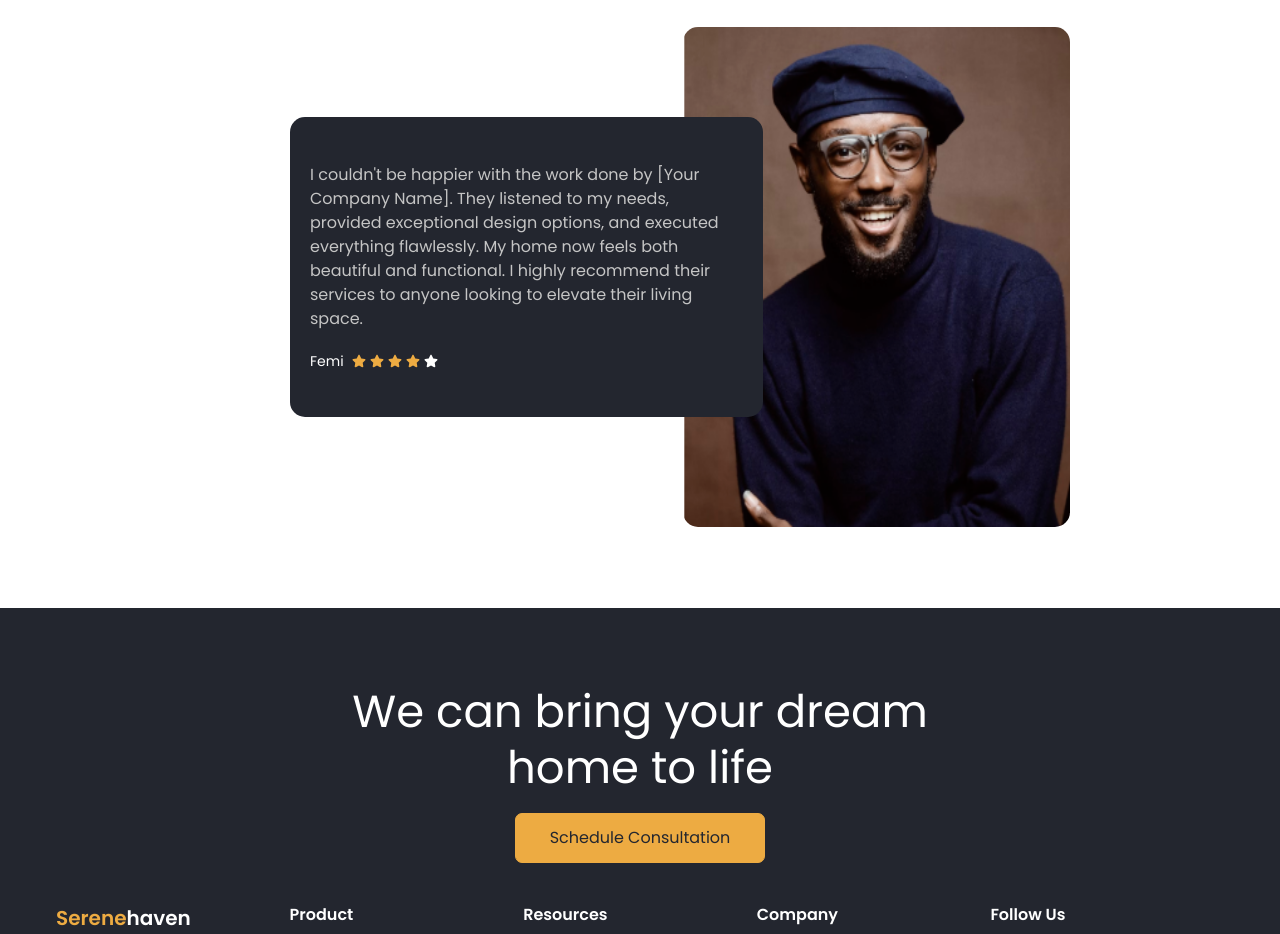
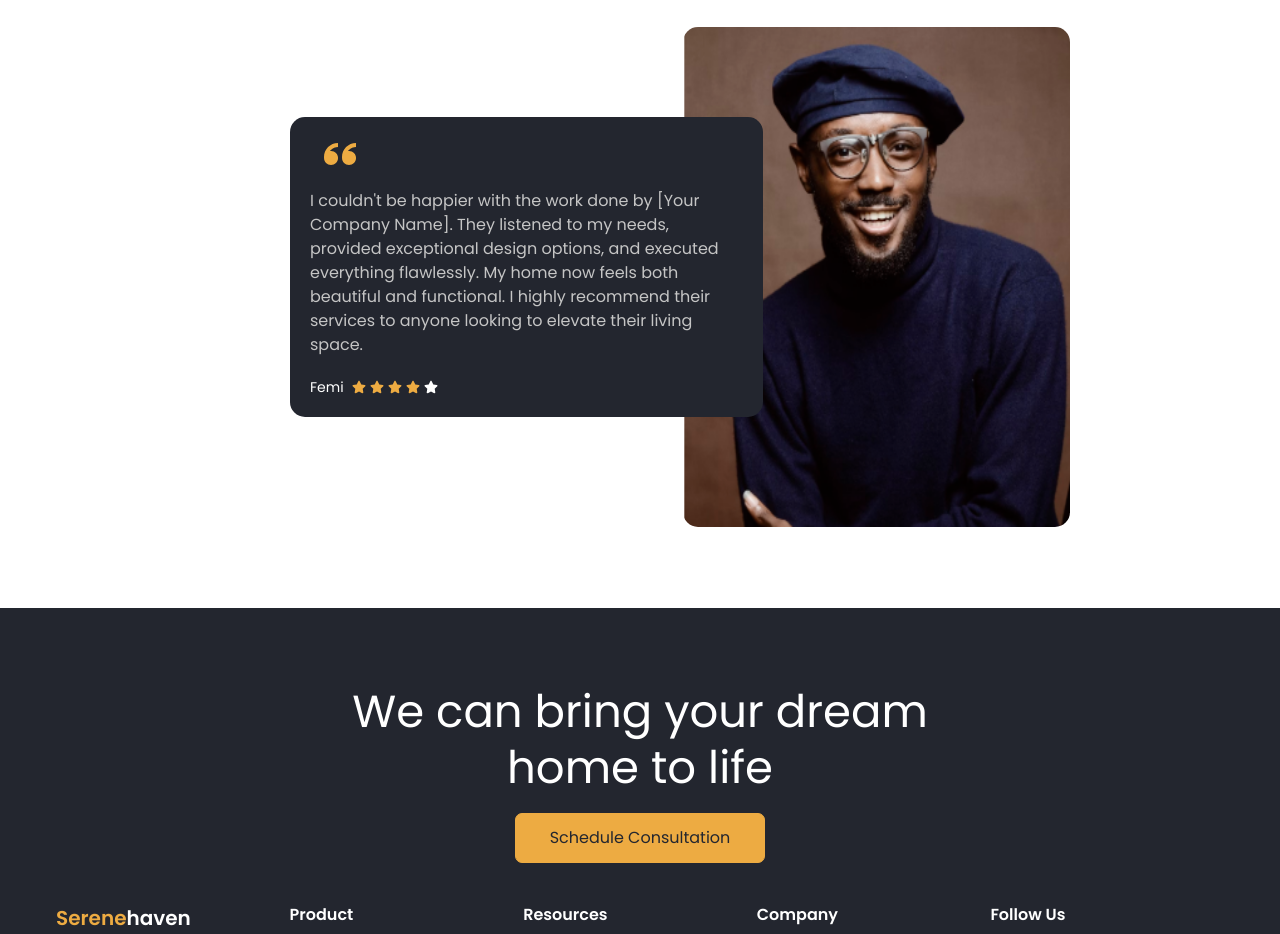
Before and after one commit to AndrewToks/landing-page, a React (Vite) app: page / in a window 1280 px wide. Shown: the part 4060-4994 px from the top of the page. Built offline with nearby package versions, Linux system fonts and the light colour scheme.

Commit message:
footer Section

```diff
--- a/src/Testimony.jsx
+++ b/src/Testimony.jsx
@@ -1,5 +1,6 @@
 import React from 'react'
 import {FaStar} from "react-icons/fa"
+import { ImQuotesLeft } from "react-icons/im";
 const Testimony = () => {
   return (
     <section>
@@ -8,6 +9,7 @@ const Testimony = () => {
             <div className='max-w-[900px] ml-auto mr-auto mt-16 flex-col lg:flex lg:flex-row justify-center items-center p-5'>
             <div>
             <div className='bg-[#23262F] mb-5 rounded-[15px] relative lg:left-20 z-[999px] max-w-[673px] h-[300px] flex justify-center flex-col gap-5 p-5'>
+            <ImQuotesLeft className='text-[#EDAB42]' size={60}/>
                 <small className='text-[#C5C5C5] text-[16px]'>
                 I couldn't be happier with the work done by
                  [Your Company Name]. They listened to my needs,
```
